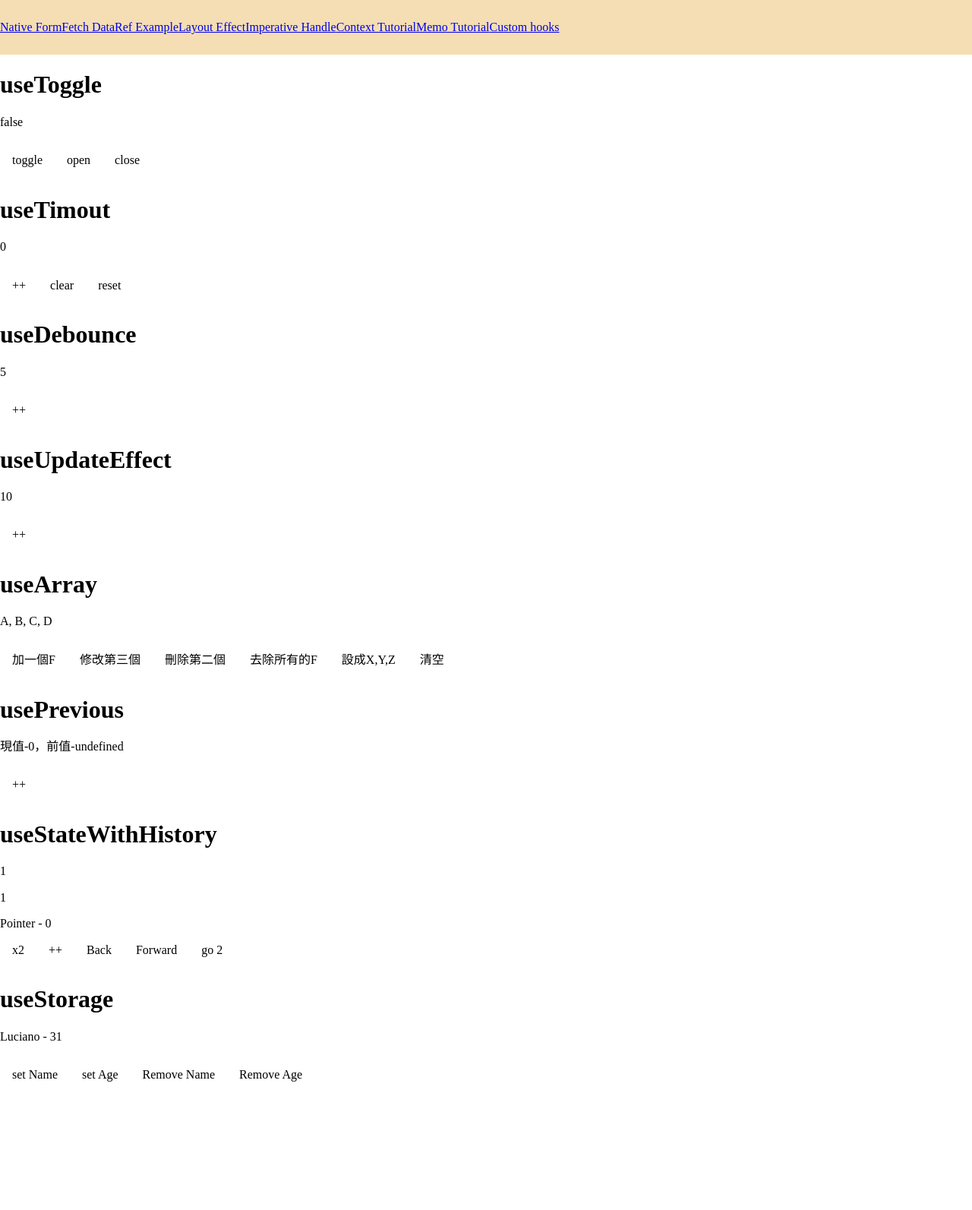
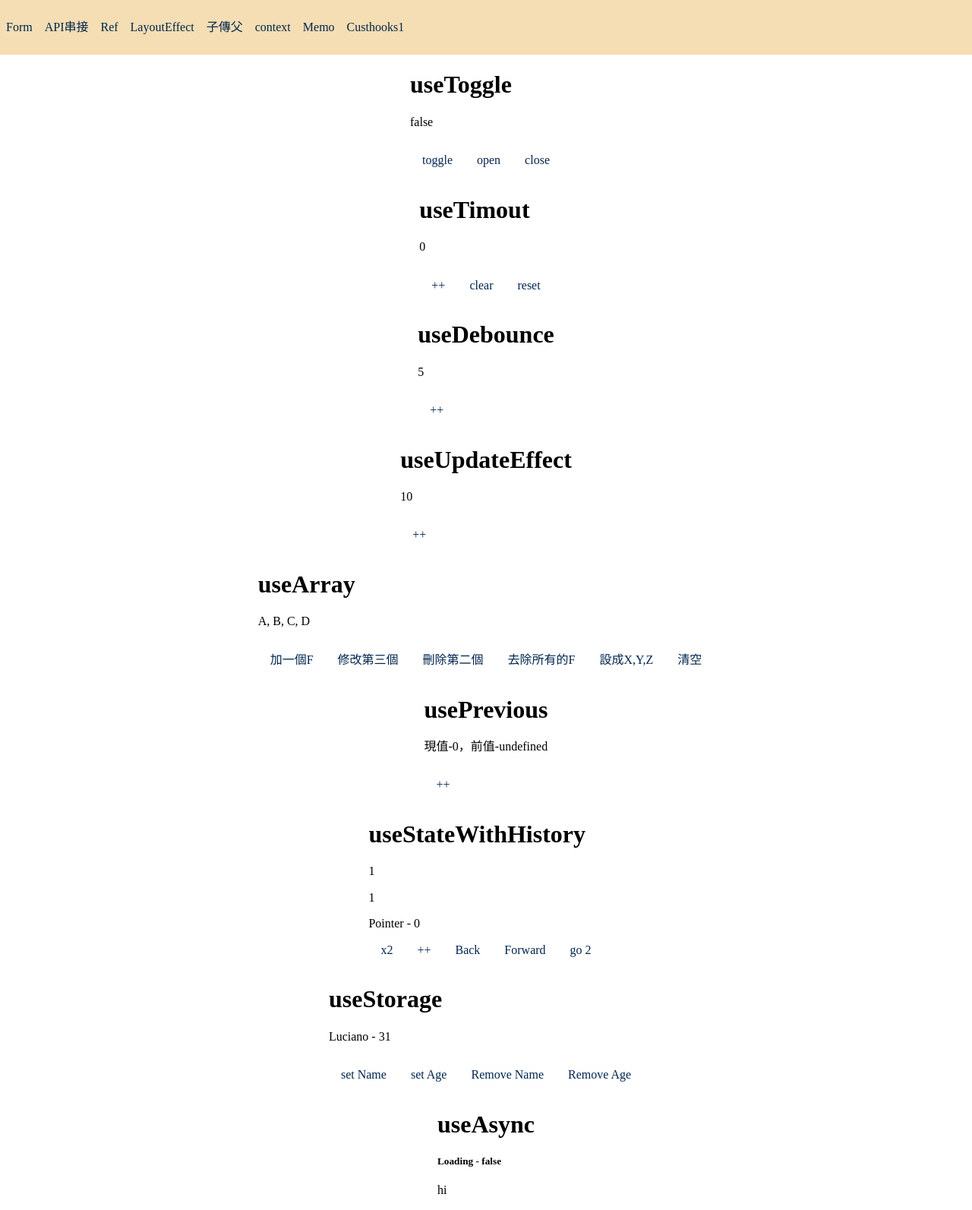
Before and after one commit to Luciano0322/react_2022_hooks, a React (Create React App) app: page /cust_hook in a window 1280 px wide. Shown: the whole page at 76% size. Before the commit the page ends 1440 px from the top, so only its background shows below. Built offline with nearby package versions, Linux system fonts and the light colour scheme.

Commit message:
useAsync example

```diff
--- a/src/App.jsx
+++ b/src/App.jsx
@@ -1,6 +1,9 @@
 import React from "react";
 import { BrowserRouter as Router, Link, Route, Routes } from "react-router-dom";
+import { ThemeProvider } from "styled-components";
+import Button from "./components/Button";
 import Navbar from "./components/Navbar";
+import { theme } from "./components/theme";
 import ContextTutorial from "./pages/ContextTutorial";
 import CustomHook from "./pages/CustomHook";
 import FetchData from "./pages/FetchData";
@@ -14,15 +17,16 @@ import RefExample from "./pages/RefExample";
 function App() {
   return (
     <Router>
+      <ThemeProvider theme={theme}>
         <Navbar bgColor="wheat">
-        <Link to={`/native_form`}>Native Form</Link>
-        <Link to={`/fetch_data`}>Fetch Data</Link>
-        <Link to={`/ref_example`}>Ref Example</Link>
-        <Link to={`/layoutEffect`}>Layout Effect</Link>
-        <Link to={`/imperative_handle`}>Imperative Handle</Link>
-        <Link to={`/context_tutorial`}>Context Tutorial</Link>
-        <Link to={`/memo_hook`}>Memo Tutorial</Link>
-        <Link to={`/cust_hook`}>Custom hooks</Link>
+          <Button p={`.5rem`} link to={`/native_form`}>Form </Button>
+          <Button p={`.5rem`} link to={`/fetch_data`}>API串接</Button>
+          <Button p={`.5rem`} link to={`/ref_example`}>Ref</Button>
+          <Button p={`.5rem`} link to={`/layoutEffect`}>LayoutEffect</Button>
+          <Button p={`.5rem`} link to={`/imperative_handle`}>子傳父</Button>
+          <Button p={`.5rem`} link to={`/context_tutorial`}>context</Button>
+          <Button p={`.5rem`} link to={`/memo_hook`}>Memo</Button>
+          <Button p={`.5rem`} link to={`/cust_hook`}>Custhooks1</Button>
         </Navbar>
         <div style={{ paddingTop: '4.5rem' }}>
           <Routes>
@@ -37,6 +41,7 @@ function App() {
             <Route path="/cust_hook" element={<CustomHook />}/>
           </Routes>
         </div>
+      </ThemeProvider>
     </Router>
   );
 }
--- a/src/components/Button/ButtonElement.js
+++ b/src/components/Button/ButtonElement.js
@@ -1,8 +1,9 @@
+import { Link } from "react-router-dom";
 import styled from "styled-components";
 
 export const ButtonBase = styled.button`
   box-sizing: border-box;
-  border-radius: 25px;
+  border-radius: .75rem;
   /* color: inherit; */
   border: 0;
   cursor: pointer;
@@ -16,16 +17,26 @@ export const ButtonBase = styled.button`
   background-color: transparent;
   padding: ${(props) => props.p};
   margin: ${(props) => props.m};
-  color: ${(props) => (props.variant === "containted" ? "#FFF" : props.color)};
+  color: ${(props) => {
+    const variant = props.variant;
+    switch (variant) {
+      case "containted":
+        return "white";
+      case "outlined":
+        return props.color ? props.color : props.theme.colors.primary;
+      default:
+        return props.color ? props.color : props.theme.colors.primary;
+    }
+  }};
   border: ${(props) =>
-    props.variant === "outlined" ? `2px solid ${props.color || '#CCC'}` : 0};
+    props.variant === "outlined" ? `2px solid ${props.theme.colors.primary}` : 0};
   background: ${(props) => {
     const variant = props.variant;
     switch (variant) {
       case "outlined":
-        return "#fff";
+        return "white";
       case "containted":
-        return props.color || '#CCC';
+        return props.color ? props.color : props.theme.colors.primary;
       default:
         return "transparent";
     }
@@ -37,9 +48,9 @@ export const ButtonBase = styled.button`
       const variant = props.variant;
       switch (variant) {
         case "outlined":
-          return props.color;
+          return props.color ? props.color : props.theme.colors.primary;
         case "containted":
-          return props.color;
+          return props.color ? props.color : props.theme.colors.primaryLight;
         default:
           return "rgba(0,0,0,0.2)";
       }
@@ -48,9 +59,9 @@ export const ButtonBase = styled.button`
       const variant = props.variant;
       switch (variant) {
         case "outlined":
-          return "#fff";
+          return props.color ? props.color : "white";
         case "containted":
-          return "#fff";
+          return props.color ? props.color : "white";
         default:
           return props.color;
       }
@@ -62,3 +73,76 @@ export const ButtonBase = styled.button`
     filter: brightness(0.5);
   }
 `;
+
+export const ButtonLink = styled(Link)`
+  box-sizing: border-box;
+  border-radius: .75rem;
+  /* color: inherit; */
+  border: 0;
+  cursor: pointer;
+  outline: 0;
+  display: inline-flex;
+  position: relative;
+  align-items: center;
+  vertical-align: middle;
+  justify-content: center;
+  text-decoration: none;
+  background-color: transparent;
+  padding: ${(props) => props.p};
+  margin: ${(props) => props.m};
+  color: ${(props) => {
+    const variant = props.variant;
+    switch (variant) {
+      case "containted":
+        return "white";
+      case "outlined":
+        return props.color ? props.color : props.theme.colors.primary;
+      default:
+        return props.color ? props.color : props.theme.colors.primary;
+    }
+  }};
+  border: ${(props) =>
+    props.variant === "outlined" ? `2px solid ${props.theme.colors.primary}` : 0};
+  background: ${(props) => {
+    const variant = props.variant;
+    switch (variant) {
+      case "outlined":
+        return "white";
+      case "containted":
+        return props.color ? props.color : props.theme.colors.primary;
+      default:
+        return "transparent";
+    }
+  }};
+  transition: all 0.2s ease-in-out;
+  &:hover {
+    transition: all 0.2s ease-in-out;
+    background: ${(props) => {
+      const variant = props.variant;
+      switch (variant) {
+        case "outlined":
+          return props.color ? props.color : props.theme.colors.primary;
+        case "containted":
+          return props.color ? props.color : props.theme.colors.primaryLight;
+        default:
+          return "rgba(0,0,0,0.2)";
+      }
+    }};
+    color: ${(props) => {
+      const variant = props.variant;
+      switch (variant) {
+        case "outlined":
+          return props.color ? props.color : "white";
+        case "containted":
+          return props.color ? props.color : "white";
+        default:
+          return props.color;
+      }
+    }};
+    filter: brightness(1.5);
+  }
+  &:active {
+    transition: all 0.2s ease-in-out;
+    filter: brightness(0.5);
+  }
+`;
--- a/src/components/Button/index.jsx
+++ b/src/components/Button/index.jsx
@@ -1,9 +1,21 @@
 import PropTypes from "prop-types";
-import { ButtonBase } from "./ButtonElement";
+import { ButtonBase, ButtonLink } from "./ButtonElement";
 
 const Button = (props) => {
-  return(
-    <ButtonBase
+  return (
+    props.link ?
+    <ButtonLink
+      type={props.type}
+      color={props.color}
+      onClick={props.onClick}
+      variant={props.variant}
+      p={props.p}
+      m={props.m}
+      to={props.to}
+    >
+      {props.children}
+    </ButtonLink>
+    : <ButtonBase
       type={props.type}
       color={props.color}
       onClick={props.onClick}
@@ -13,13 +25,15 @@ const Button = (props) => {
     >
       {props.children}
     </ButtonBase>
-  )
-}
+  );
+};
 
 Button.propTypes = {
   type: PropTypes.string,
   onClick: PropTypes.func,
-  variant: PropTypes.string
+  variant: PropTypes.string,
+  link: PropTypes.bool,
+  to: PropTypes.string,
 };
 
 export default Button;
--- /dev/null
+++ b/src/components/theme.js
@@ -0,0 +1,9 @@
+export const theme = {
+  colors: {
+    primary: "#01254F",
+    primaryLight: "#01254F65",
+    secondary: "#43AA15",
+    textPrimary: "#333333",
+    textSecondary: "#00000065",
+  }
+}
--- /dev/null
+++ b/src/hooks/useAsync.js
@@ -0,0 +1,26 @@
+import { useCallback, useEffect, useState } from "react"
+
+const useAsync = (callback, dependencies = []) => {
+  // 基本概念和邏輯和之前的useFetch hook是一致的，但可應用於client內部的promise。
+  const [loading, setLoading] = useState(false)
+  const [error, setError] = useState()
+  const [value, setValue] = useState()
+
+  const callbackMemorized = useCallback(() => {
+    setLoading(true)
+    setError(undefined)
+    setValue(undefined)
+    callback()
+      .then(setValue)
+      .catch(setError)
+      .finally(() => setLoading(false))
+  }, dependencies)
+
+  useEffect(() => {
+    callbackMemorized()
+  }, [callbackMemorized])
+
+  return { loading, error, value }
+}
+
+export default useAsync;
--- a/src/pages/CustomHook.jsx
+++ b/src/pages/CustomHook.jsx
@@ -1,6 +1,7 @@
 import { useState } from "react";
 import Button from "../components/Button";
 import useArray from "../hooks/useArray";
+import useAsync from "../hooks/useAsync";
 import useDebounce from "../hooks/useDebounce";
 import usePages from "../hooks/usePages";
 import usePrevious from "../hooks/usePrevious";
@@ -45,9 +46,18 @@ const CustomHook = () => {
   const [name, setName, removeName] = useSessionStorage("name", "Luciano")
   const [age, setAge, removeAge] = useLocalStorage("age", 31)
 
+  // useAsync
+  const { loading: asyncLoading, error: asyncError, value: asyncVal } = useAsync(() => {
+    return new Promise((resolve, reject) => {
+      const success = true
+      setTimeout(() => {
+        success ? resolve("hi") : reject("error")
+      }, 1000)
+    })
+  })
 
   return (
-    <div>
+    <div style={{display: 'grid', placeItems: 'center'}}>
       <div>
         <h1>useToggle</h1>
         <p>{toggle.toString()}</p>
@@ -106,6 +116,12 @@ const CustomHook = () => {
         <Button p={`1rem`} onClick={removeName}>Remove Name</Button>
         <Button p={`1rem`} onClick={removeAge}>Remove Age</Button>
       </div>
+      <div>
+        <h1>useAsync</h1>
+        <h5>Loading - {asyncLoading.toString()}</h5>
+        <p>{asyncError}</p>
+        <p>{asyncVal}</p>
+      </div>
     </div>
   )
 }
```
Lines whose indentation alone changed are shown as unchanged.
